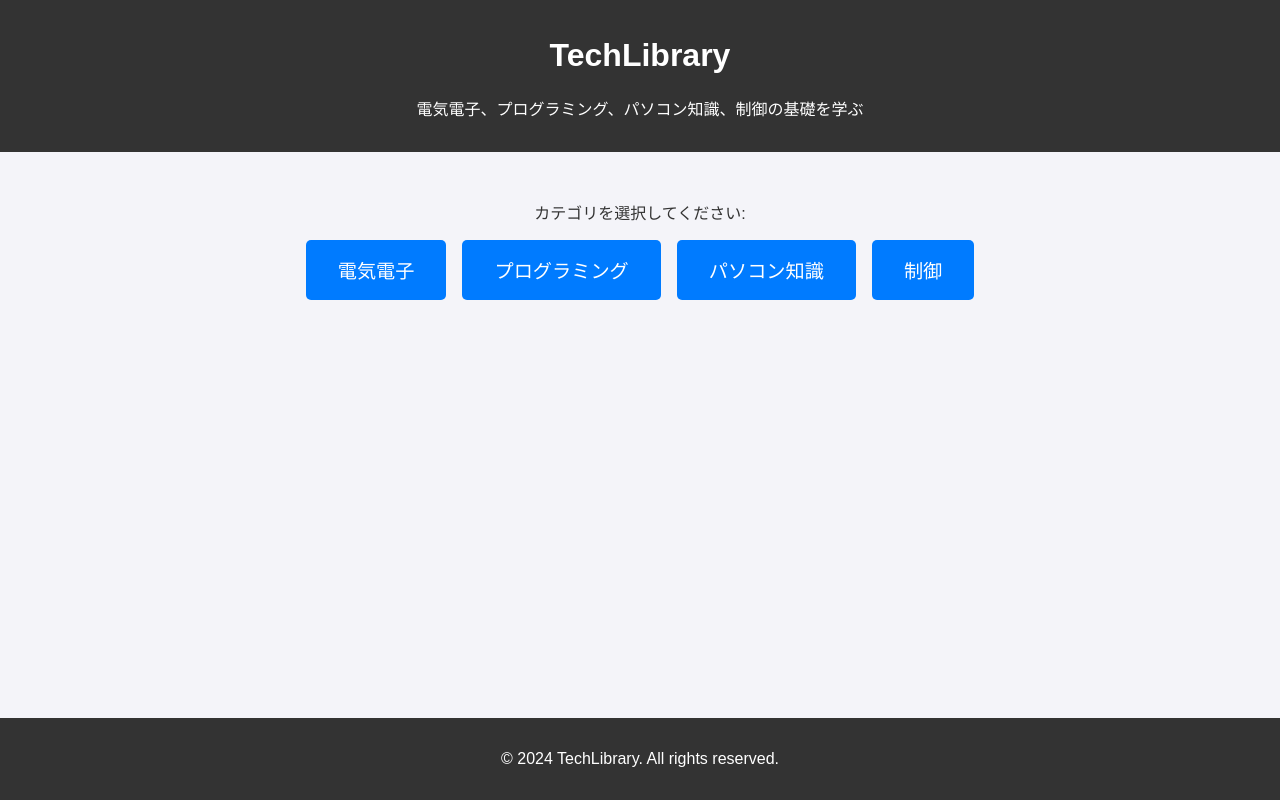
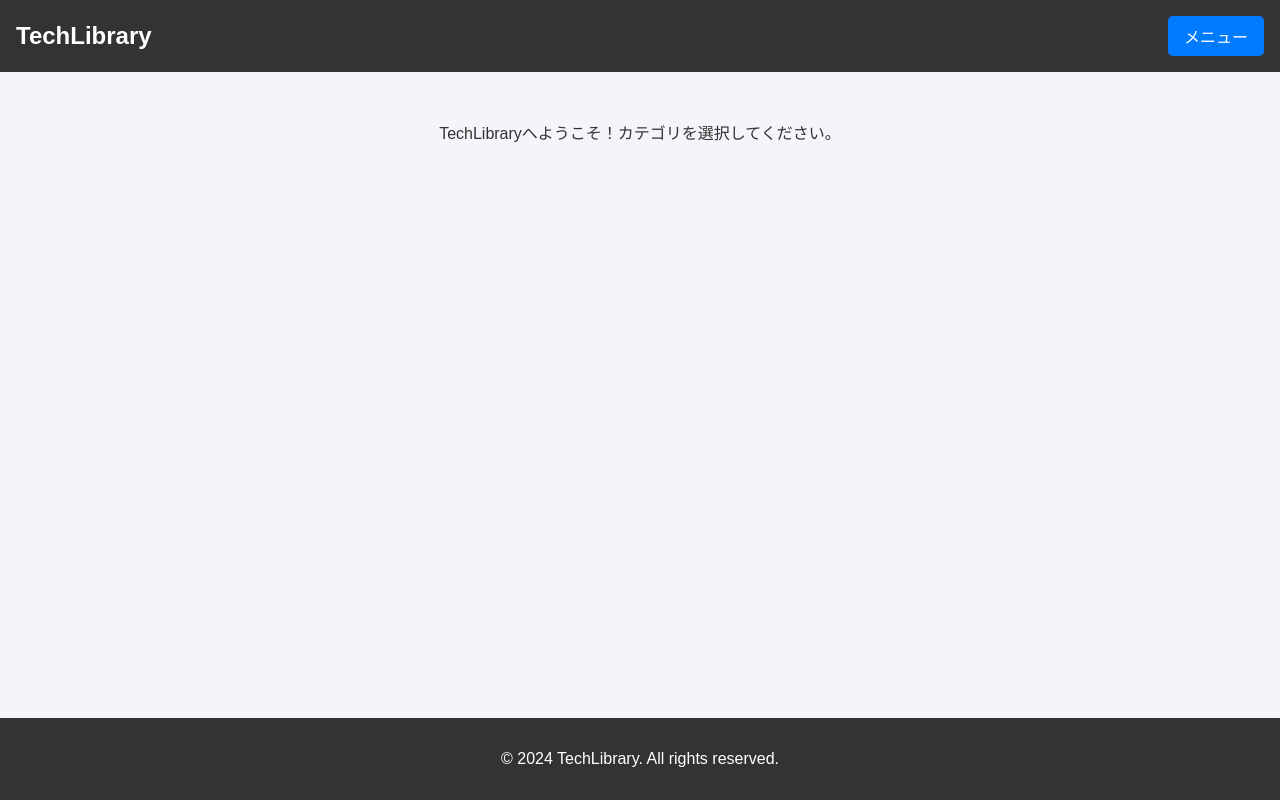
Before and after one commit to syun88/TechLibrary, a plain HTML site: page index.html in a window 1280 px wide. Drawn offline with Linux system fonts and the light colour scheme.

Commit message:
Update index.html

```diff
--- a/index.html
+++ b/index.html
@@ -15,20 +15,36 @@
         header {
             background-color: #333;
             color: #fff;
-            padding: 1rem 0;
-            text-align: center;
+            padding: 1rem;
+            display: flex;
+            align-items: center;
+            justify-content: space-between;
         }
-        main {
+        header h1 {
+            margin: 0;
+            font-size: 1.5rem;
+        }
+        .menu-btn {
+            background-color: #007bff;
+            color: #fff;
+            border: none;
+            padding: 0.5rem 1rem;
+            font-size: 1rem;
+            cursor: pointer;
+            border-radius: 5px;
+            transition: background-color 0.3s ease;
+        }
+        .menu-btn:hover {
+            background-color: #0056b3;
+        }
+        .category-container {
+            display: none; /* 最初は隠す */
             padding: 2rem;
             text-align: center;
         }
-        .button-container {
-            display: flex;
-            justify-content: center;
-            flex-wrap: wrap;
-            gap: 1rem;
-        }
-        .category-button {
+        .category-container a {
+            display: inline-block;
+            margin: 1rem;
             padding: 1rem 2rem;
             font-size: 1.2rem;
             color: #fff;
@@ -39,7 +55,7 @@
             cursor: pointer;
             transition: background-color 0.3s ease;
         }
-        .category-button:hover {
+        .category-container a:hover {
             background-color: #0056b3;
         }
         footer {
@@ -56,19 +72,29 @@
 <body>
     <header>
         <h1>TechLibrary</h1>
-        <p>電気電子、プログラミング、パソコン知識、制御の基礎を学ぶ</p>
+        <button class="menu-btn" onclick="toggleMenu()">メニュー</button>
     </header>
     <main>
-        <p>カテゴリを選択してください:</p>
-        <div class="button-container">
-            <a href="electric.html" class="category-button">電気電子</a>
-            <a href="programming.html" class="category-button">プログラミング</a>
-            <a href="computer.html" class="category-button">パソコン知識</a>
-            <a href="control.html" class="category-button">制御</a>
+        <div class="category-container" id="categoryMenu">
+            <a href="electric.html">電気電子</a>
+            <a href="programming.html">プログラミング</a>
+            <a href="computer.html">パソコン知識</a>
+            <a href="control.html">制御</a>
         </div>
+        <p style="text-align: center; padding: 2rem;">TechLibraryへようこそ！カテゴリを選択してください。</p>
     </main>
     <footer>
         <p>&copy; 2024 TechLibrary. All rights reserved.</p>
     </footer>
+    <script>
+        function toggleMenu() {
+            const menu = document.getElementById('categoryMenu');
+            if (menu.style.display === 'none' || menu.style.display === '') {
+                menu.style.display = 'block'; // 表示
+            } else {
+                menu.style.display = 'none'; // 非表示
+            }
+        }
+    </script>
 </body>
 </html>
```
